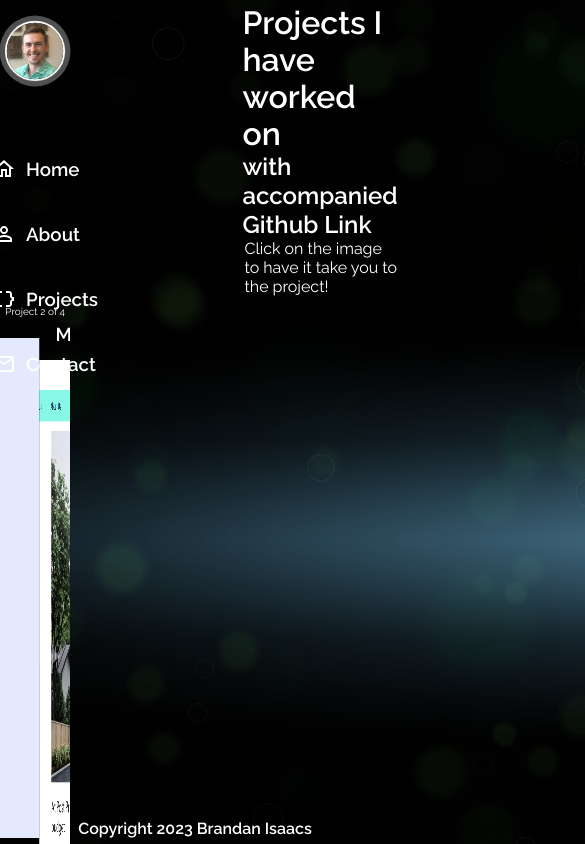
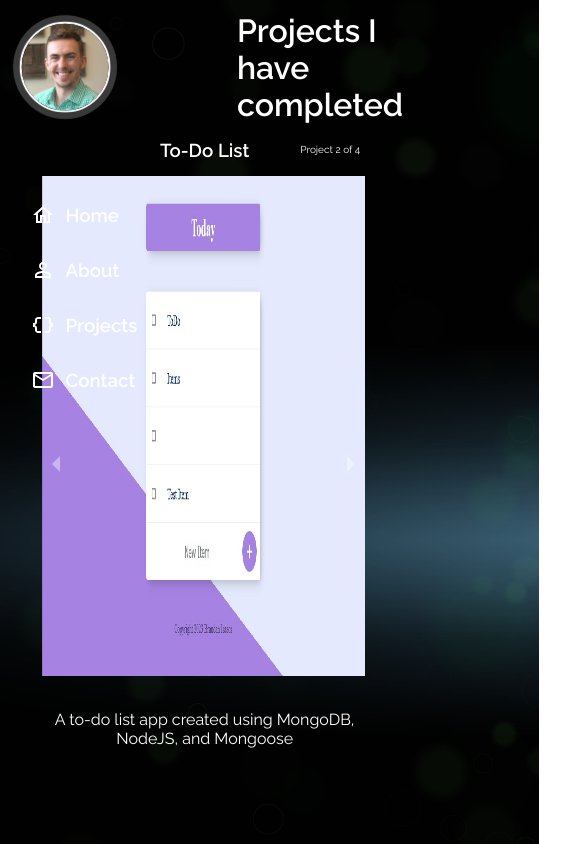
Before and after one commit to brand421/portfolio-site, a React (Create React App) app: page /projects in a window 390 px wide. Shown: the top 844 px of the page, 585 px wide, since content can reach past the window. Built offline with nearby package versions, Linux system fonts and the light colour scheme.

Commit message:
various responsive css changes

```diff
--- a/src/components/About/About.css
+++ b/src/components/About/About.css
@@ -40,10 +40,15 @@ h3 {
     border-radius: 25% 50%;
 }
 
-@media screen and (max-width: 950px) {
+@media screen and (max-width: 1300px) {
     .about__container {
         flex-direction: column;
         margin-left: 25%;
         /* height: 100%; */
+        font-size: small;
+    }
+
+    .about__header {
+        font-size: larger;
     }
 }
--- a/src/components/Contact/contact.css
+++ b/src/components/Contact/contact.css
@@ -37,6 +37,10 @@
 
 @media (max-width: 900px) {
     .contact__container {
-        margin-left: 0;
+        margin-left: 10%;
+    }
+
+    .contact__links {
+        padding-left: 25%;
     }
 }
--- a/src/components/Footer/footer.css
+++ b/src/components/Footer/footer.css
@@ -1,13 +1,15 @@
 .footer {
     color: white;
-    display: flex;
-    justify-content: center;
-    margin-left: 250px;
+    display: absolute;
+    width: 100%;
+    text-align: center;
+    margin-left: 6.65%;
     /* background-color: black; */
 }
 
 @media (max-width: 900px) {
     .footer {
         margin-left: 0;
+        margin-top: 50%;
     }
 }
--- a/src/components/Home/home.css
+++ b/src/components/Home/home.css
@@ -1,6 +1,6 @@
 body {
     background: url("../../images/bg_bggenerator_com.jpg");
-
+    overflow-x: hidden;
 }
 
 .home__container {
@@ -44,5 +44,16 @@ body {
 @media screen and (max-width: 950px) {
     .home__container {
         flex-direction: column-reverse;
+        margin-left: 10%;
+        /* height: 100%; */
+    }
+
+    .home__item img {
+        width: 145%;
+    }
+
+    .home__text {
+        margin-right: 12%;
+        margin-top:
     }
 }
--- a/src/components/Projects/Projects.jsx
+++ b/src/components/Projects/Projects.jsx
@@ -28,20 +28,16 @@ export default function Projects() {
       }}
     >
       <div className="heading__text">
-        <h1 className="projects__heading">Projects I have worked on</h1>
-        <h2 className="projects__subheading">with accompanied Github Link</h2>
-        <p>Click on the image to have it take you to the project!</p>
+        <h1 className="projects__heading">Projects I have completed</h1>
       </div>
       <div className="carousel">
         <Carousel
-          centerMode
-          centerSlidePercentage={75}
           infiniteLoop
           dynamicHeight={false}
           autoPlay
           stopOnHover
           showThumbs={false}
-          width="1000px"
+          width="65%"
           renderIndicator={(clickHandler, isSelected, index) => {
             return <li key={index} style={{ visibility: "none" }} />;
           }}
@@ -57,7 +53,11 @@ export default function Projects() {
             <div>
               <h3 className="carousel__header">{project.projectName}</h3>
               <div>
-                <a href={project.projectLink} target="_blank" rel="noreferrer">
+                <a
+                  href={project.projectGithub}
+                  target="_blank"
+                  rel="noreferrer"
+                >
                   <div>
                     <img
                       className="carousel__img"
@@ -72,9 +72,6 @@ export default function Projects() {
               <br></br>
               <p>{project.projectDescr}</p>
               <br />
-              <a href={project.projectGithub} className="github__link" target="_blank" rel="noreferrer">
-                Github
-              </a>
             </div>
           ))}
         </Carousel>
--- a/src/components/Projects/projects.css
+++ b/src/components/Projects/projects.css
@@ -6,7 +6,7 @@
     align-items: center;
     justify-content: center;
     margin-left: 250px;
-    height: 97vh;
+    height: 95vh;
     width: auto;
     color: white;
     background: inherit;
@@ -16,13 +16,14 @@
     display: flex;
     flex-direction: column;
     align-items: center;
-    margin: 2.5% 0 4% 0;
+    margin: 2.5% 0 1% 0;
 }
 
 .carousel {
     display: flex;
     align-items: center;
     justify-content: center;
+    margin-left: 23%;
     margin-bottom: 5%;
 }
 
@@ -40,16 +41,37 @@
     color: white;
     text-decoration: none;
     font-weight: bolder;
+    margin: 5% 0;
+
 }
 
-@media only screen and (max-width: 1200px) {
+li ::marker {
+    z-index: 0;
+}
+
+@media only screen and (max-width: 1300px) {
     .carousel {
-        max-width: 75%;
+        /* max-width: 75%;
+        margin-left: 25%; */
+    }
+
+    .carousel__header {
+    margin-bottom: 15px;
+}
+
+    .heading__text {
+        margin-bottom: 0%;
     }
 }
 
 @media only screen and (max-width: 400px) {
     .carousel {
-        max-width: 25%;
+        width: 100%;
+        margin-right: 65%;
+    }
+
+    .heading__text {
+        width: 100%;
+        /* text-align: center; */
     }
 }
--- a/src/components/Sidebar/Sidebar.jsx
+++ b/src/components/Sidebar/Sidebar.jsx
@@ -4,6 +4,7 @@ import sidebarItems from "./sidebarItems";
 import { Link } from "react-router-dom";
 import "./sidebar.css";
 import React, { useState } from "react";
+import { motion } from "framer-motion";
 
 export default function Sidebar() {
   const [showSidebar, setShowSidebar] = useState(false);
@@ -21,7 +22,13 @@ export default function Sidebar() {
           onClick={handleShowSidebar}
         />
       </div>
-      <div className={`menu__items ${showSidebar && "inactive"}`}>
+      <motion.div
+        animate={{
+          width: showSidebar ? "75%" : "60%",
+          opacity: showSidebar ? 0 : 1,
+        }}
+        className="menu__items"
+      >
         {sidebarItems.map((item, index) => (
           <Link to={item.itemPath} className="menu__item" key={index}>
             <IconButton sx={{ ":hover": { backgroundColor: "transparent" } }}>
@@ -30,7 +37,7 @@ export default function Sidebar() {
             <h3 className="menu__text">{item.itemName}</h3>
           </Link>
         ))}
-      </div>
+      </motion.div>
     </nav>
   );
 }
--- a/src/components/Sidebar/sidebar.css
+++ b/src/components/Sidebar/sidebar.css
@@ -37,6 +37,7 @@
     margin-left: 20%;
     cursor: pointer;
     border: 2px solid white;
+    animation: pulse-white 5s infinite;
 }
 
 .menu__item {
@@ -46,22 +47,13 @@
     align-items: center;
     justify-content:flex-start;
     color: white;
-    padding: 5% 0;
-    padding-left: 70px;
+
+    /* padding-left: 70px; */
 }
 
-.menu__items.false {
-    display: flex;
-    flex-direction: column;
-    width: 250px;
-    align-items: space-around;
+.menu__item:not(:first-child) {
+    padding-top: 15px;
 }
-
-.menu__items.inactive {
-    display: none;
-}
-
-
 
 .menu__items :hover {
     background-color: rgba(127, 255, 212, 0.541);
@@ -82,18 +74,21 @@
     display: absolute;
     justify-content: flex-start;
     width: 80%;
-    margin-left: 5%;
-    animation: pulse-white 5s infinite;
+    margin-left: 15%;
+
     }
-   .menu__items.inactive {
-    display: absolute;
+   .menu__items.active {
+    display: block;
+    position: absolute;
+    margin-top: 150%;
     flex-direction: column;
-    width: 100px;
+    /* width: 150%; */
     align-items: space-around;
+    transition: .5s linear;
     }
 
     .sidebar__container {
-        width: 20%;
+        width: 30%;
         padding-top: 5%;
     }
 }
```
